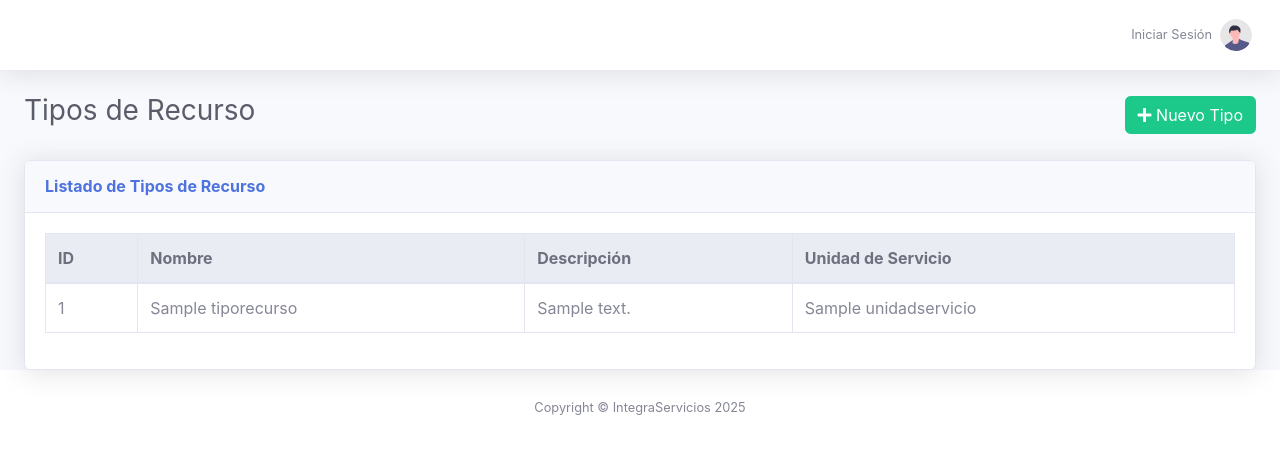
After one commit to yf01-web/Integraservicios, a Django app: template tipos/templates/tipos/listar_tipos.html in a window 1280 px wide. The commit adds this page. Shown: the top 454 px of the page. Run offline with Django 5.2, Linux system fonts and the light colour scheme; the template is opened without the code that fills it: values that come from a table or form of the project are taken from there, others are empty; tables that the repository leaves empty hold one stand-in row (values such as "Sample post"); some libraries are stand-ins or nearby versions.

Commit message:
CRUD básico de Tipos de Recurso

```diff
--- /dev/null
+++ b/tipos/templates/tipos/listar_tipos.html
@@ -0,0 +1,52 @@
+{% extends 'base.html' %}
+{% load static %}
+
+{% block title %}Tipos de Recurso{% endblock %}
+
+{% block content %}
+<div class="d-flex justify-content-between align-items-center mb-4">
+    <h1 class="h3 text-gray-800">Tipos de Recurso</h1>
+    <a href="{% url 'crear_tipo' %}" class="btn btn-success">
+        <i class="fas fa-plus"></i> Nuevo Tipo
+    </a>
+</div>
+
+<div class="card shadow">
+    <div class="card-header py-3">
+        <h6 class="m-0 font-weight-bold text-primary">Listado de Tipos de Recurso</h6>
+    </div>
+
+    <div class="card-body">
+        <div class="table-responsive">
+            <table class="table table-hover table-bordered">
+                <thead class="thead-light">
+                    <tr>
+                        <th>ID</th>
+                        <th>Nombre</th>
+                        <th>Descripción</th>
+                        <th>Unidad de Servicio</th>
+                    </tr>
+                </thead>
+
+                <tbody>
+                    {% for tipo in tipos %}
+                    <tr>
+                        <td>{{ tipo.idTipoRecurso }}</td>
+                        <td>{{ tipo.nombre }}</td>
+                        <td>{{ tipo.descripcion }}</td>
+                        <td>{{ tipo.idUnidad.nombreUnidad }}</td>
+                    </tr>
+                    {% empty %}
+                    <tr>
+                        <td colspan="4" class="text-center text-muted">
+                            No hay tipos de recurso registrados
+                        </td>
+                    </tr>
+                    {% endfor %}
+                </tbody>
+
+            </table>
+        </div>
+    </div>
+</div>
+{% endblock %}
--- a/tipos/urls.py
+++ b/tipos/urls.py
@@ -2,5 +2,6 @@ from django.urls import path
 from . import views
 
 urlpatterns = [
-    path('', views.index, name='tipos'),
+    path('', views.listar_tipos, name='listar_tipos'),
+    path('crear/', views.crear_tipo, name='crear_tipo'),
 ]
--- a/usuarios/templates/usuarios/dashboard_admin.html
+++ b/usuarios/templates/usuarios/dashboard_admin.html
@@ -174,11 +174,11 @@
                                     <li class="mb-2">
                                         <a href="#" class="text-decoration-none">
                                             <i class="fas fa-plus-circle text-success mr-2"></i>
-                                            Nuevo Recurso
+                                            Nuevo Recurso (pendiente)
                                         </a>
                                     </li>
                                     <li class="mb-2">
-                                        <a href="#" class="text-decoration-none">
+                                        <a href="{% url 'listar_tipos' %}" class="text-decoration-none">
                                             <i class="fas fa-tags text-primary mr-2"></i>
                                             Tipos de Recursos
                                         </a>
```
Also changed, not shown: tipos/forms.py (added, +7 -0 lines), tipos/templates/tipos/crear_tipo.html (added, +39 -0 lines), tipos/views.py (+20 -3 lines).
